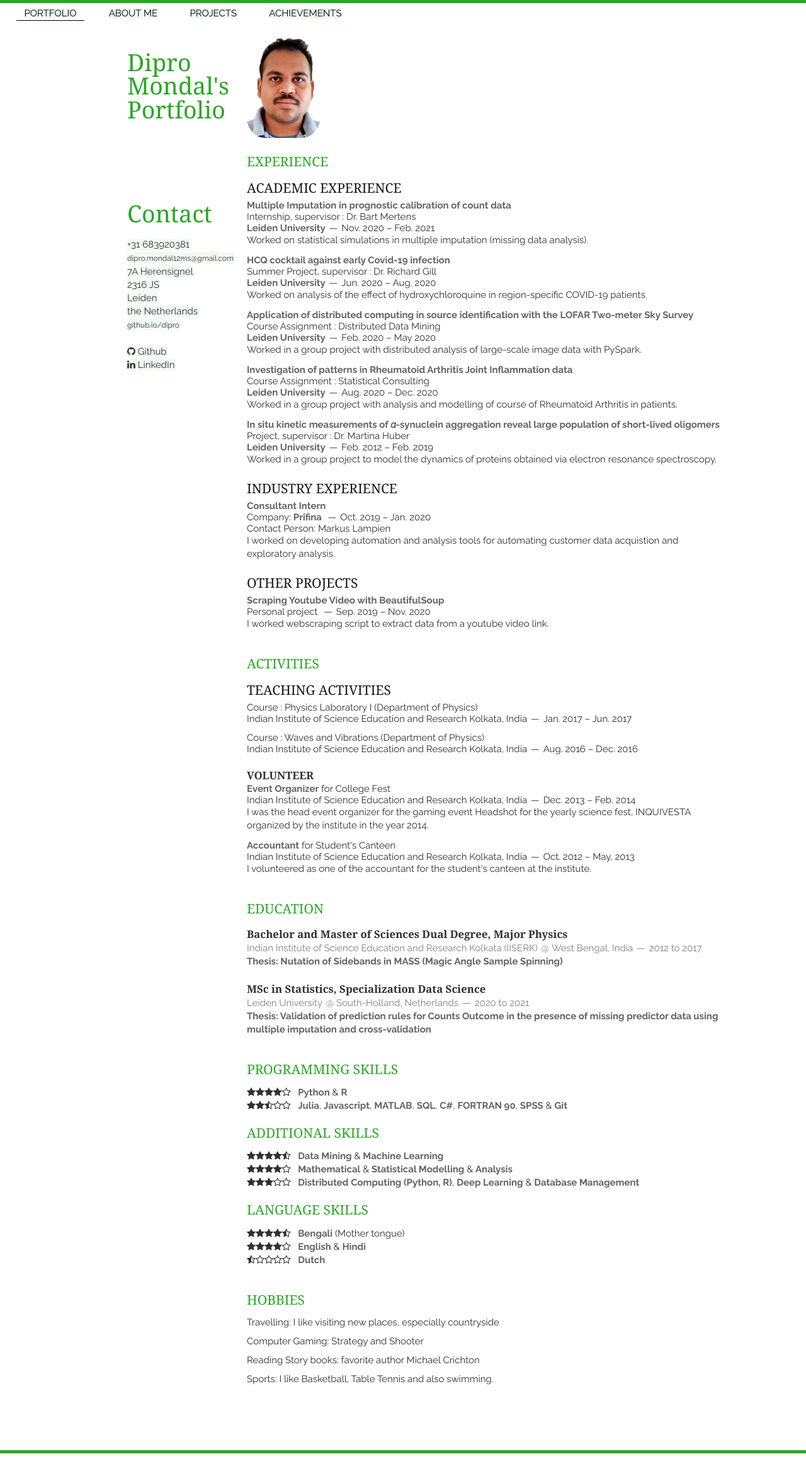
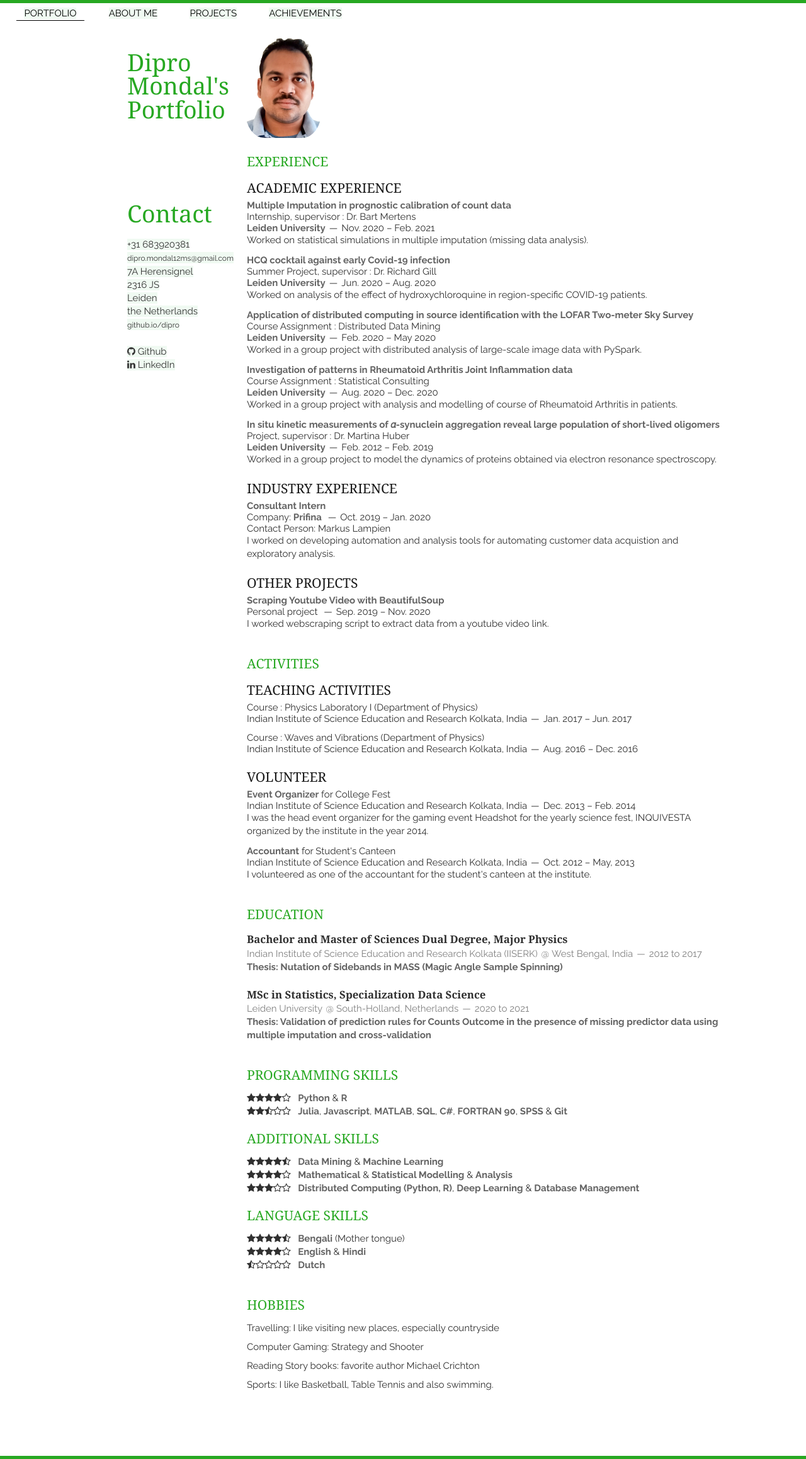
Before and after one commit to kuntala-c/kuntala-c.github.io, a Jekyll site: the page built from index.html, in a window 1280 px wide. Shown: the whole page at 63% size. Built offline with Jekyll 4.4.1, drawn with Linux system fonts in a browser that asks for light colours; nearby versions of some CDN libraries; the list of posts is cut into pages by our own code.

Commit message:
Update v 0.03

```diff
--- a/_includes/Activities.html
+++ b/_includes/Activities.html
@@ -17,7 +17,7 @@
 
 	<article>
         <header>
-            <h1>VOLUNTEER</h1>
+            <h4>VOLUNTEER</h4>
 
 			<ul>
 				<li> <header> <em>Event Organizer</em> for College Fest<br/>
```
